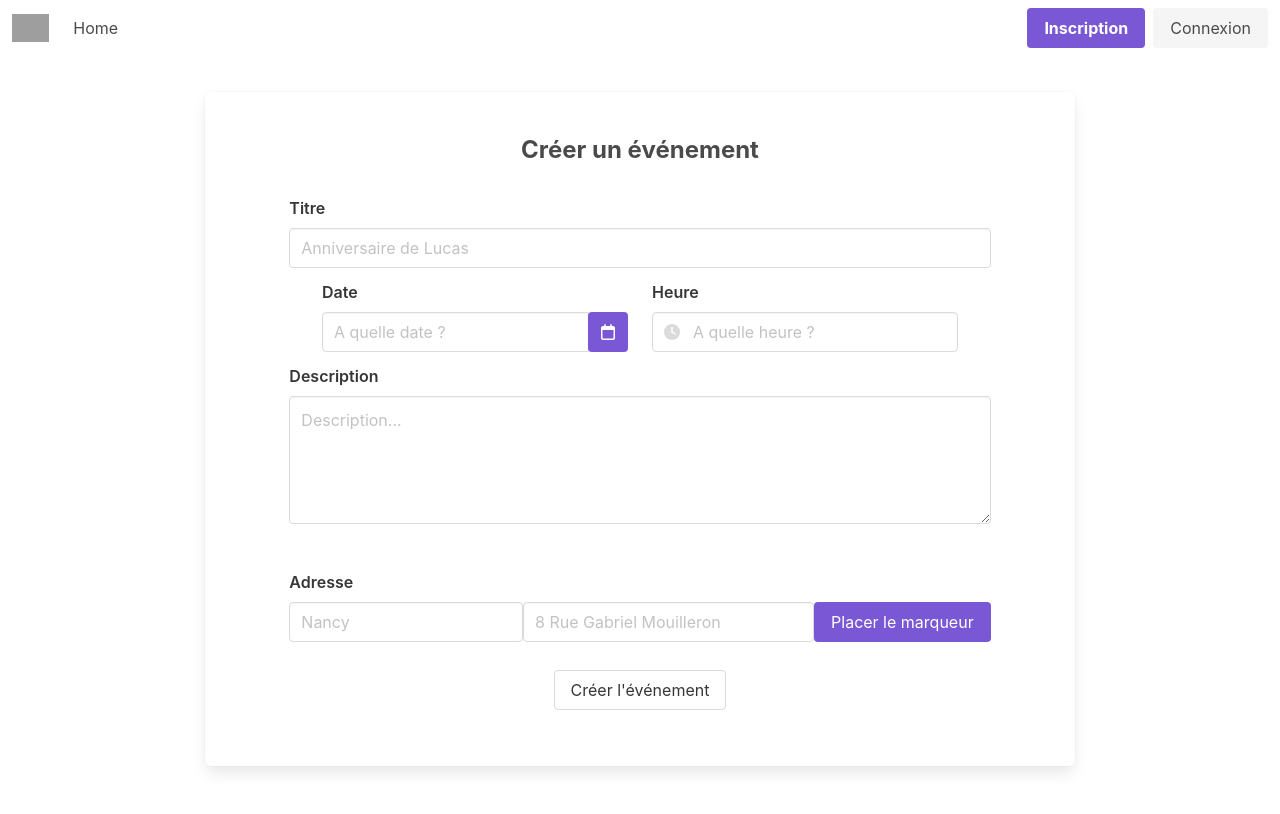
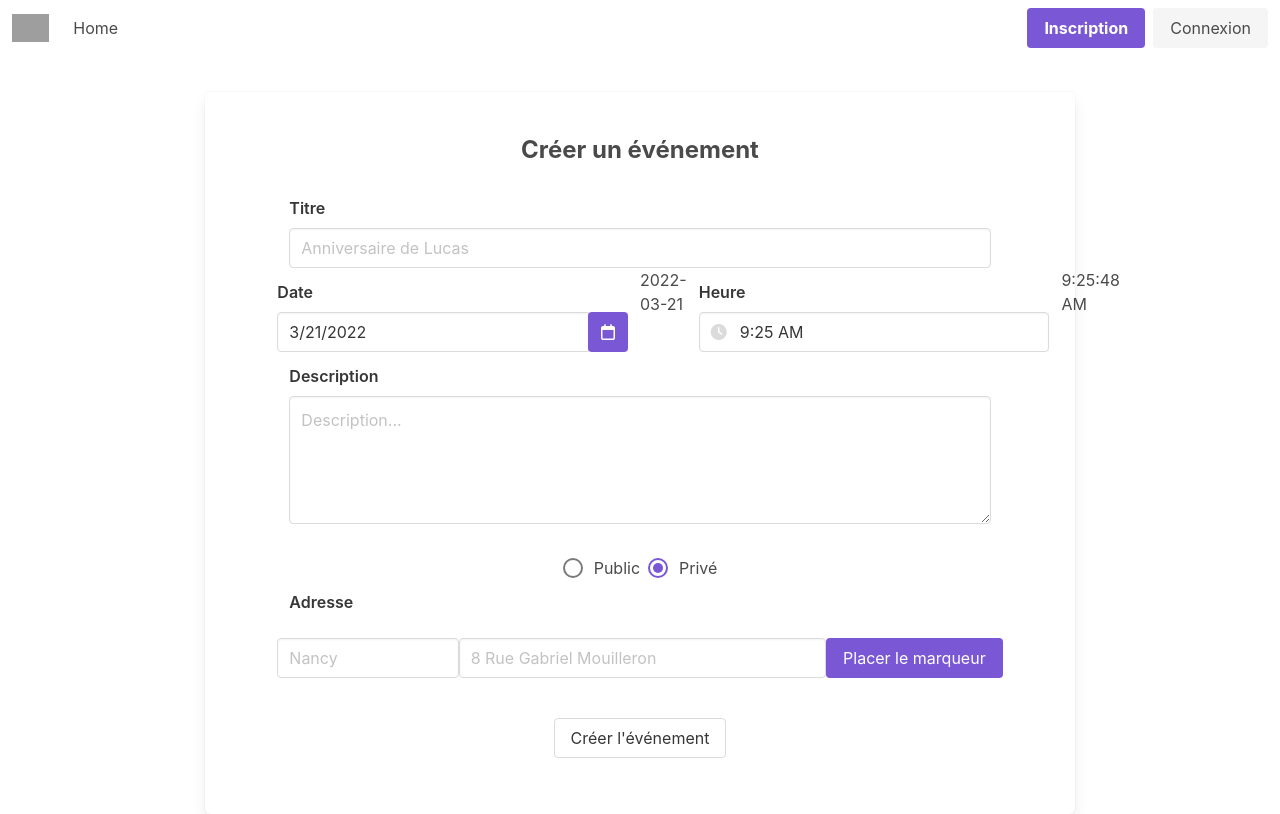
Before and after one commit to LucasHumbert/atelier2-front, a Vue app: page /create/event in a window 1280 px wide. Built offline with nearby package versions, Linux system fonts and the light colour scheme; no server answers; grey boxes are pictures that could not be loaded.

Commit message:
:sparkles: end of create event

```diff
--- a/src/components/EventCreationComponent.vue
+++ b/src/components/EventCreationComponent.vue
@@ -1,6 +1,6 @@
 <template>
   <div class="columns is-multiline is-justify-content-center">
-    <form class="box column is-8 mt-6" @submit.prevent="signup">
+    <form class="box column is-8 mt-6" @submit.prevent="postEvent">
       <div class="column is-12">
         <div>
           <h1 class="has-text-centered is-size-4 pt-4">
@@ -24,6 +24,7 @@
                 <div class="column is-half">
                   <b-field label="Date">
                     <b-datepicker
+                        v-model="date"
                         ref="datepicker"
                         expanded
                         placeholder="A quelle date ?">
@@ -32,12 +33,14 @@
                         @click="$refs.datepicker.toggle()"
                         icon-pack="fa-regular"
                         icon-left="calendar"
-                        type="is-primary" />
+                        type="is-primary"/>
                   </b-field>
                 </div>
+                {{date.toISOString().split('T')[0]}}
                 <div class="column is-half">
                   <b-field label="Heure">
                     <b-timepicker
+                        v-model="hours"
                         placeholder="A quelle heure ?"
                         icon-pack="fa-solid"
                         icon="clock"
@@ -47,6 +50,7 @@
                     </b-timepicker>
                   </b-field>
                 </div>
+                {{hours.toLocaleTimeString()}}
               </section>
             </div>
             <div class="is-flex is-justify-content-center">
@@ -63,37 +67,44 @@
               </b-field>
             </div>
             <div class="is-flex is-justify-content-center">
+              <b-radio v-model="public"
+                       name="public"
+                       native-value="true">
+                Public
+              </b-radio>
+              <b-radio v-model="public"
+                       name="prive"
+                       native-value="false">
+                Privé
+              </b-radio>
+            </div>
             <b-field
                 label="Adresse"
-                       class="column is-12"
-              >
+                class="column is-12"/>
+
             <div class="columns is-gapless">
-                  <b-input class="column is-4"
+              <b-input class="column is-3"
                        v-model="city"
                        type="text"
-                      placeholder="Nancy"
-                  />
+                       placeholder="Nancy"/>
               <b-input class="column"
                        v-model="street"
                        type="text"
-                      placeholder="8 Rue Gabriel Mouilleron"
-                  />
-                  <b-button type="is-primary" @click="addAdress">Placer le marqueur</b-button>
-                </div>
-              </b-field>
+                       placeholder="8 Rue Gabriel Mouilleron"/>
+              <b-button type="is-primary" @click="addAddress">Placer le marqueur</b-button>
             </div>
             <div id="map" v-if="ready">
               <template>
-                <l-map style="height: 300px" :zoom="zoom" :center="center" @click="addMarker"  >
+                <l-map style="height: 300px" :zoom="zoom" :center="center" @click="addMarker">
                   <l-tile-layer :url="url" :attribution="attribution"></l-tile-layer>
                   <l-marker v-if="marker" :lat-lng="marker"></l-marker>
                 </l-map>
               </template>
             </div>
             <div class="is-flex is-justify-content-center pb-4 pt-4">
-              <b-button>
+              <button class="button">
                 Créer l'événement
-              </b-button>
+              </button>
             </div>
           </section>
         </div>
@@ -113,8 +124,10 @@ export default {
       description: '',
       street: '',
       city: '',
-      date: '',
-      confpassword: '',
+      address: '',
+      date: new Date(),
+      hours: new Date(),
+      public: false,
       ready: false,
       url: 'https://{s}.tile.openstreetmap.org/{z}/{x}/{y}.png',
       attribution:
@@ -128,59 +141,70 @@ export default {
   mounted() {
     this.axios.get('http://ip-api.com/json/')
         .then((response) => {
-          this.center =  [response.data.lat, response.data.lon]
+          this.center = [response.data.lat, response.data.lon]
           this.ready = true
         })
   },
   methods: {
-    addStreet() {
-      if (this.street !== '') {
-        this.AdressToLatLng()
-      }
-    },
-    addCity() {
-      if (this.city !== '') {
-        this.AdressToLatLng()
-      }
-    },
-    addAdress() {
-      if (this.concatAdress !== ''){
-        this.AdressToLatLng()
-        console.log("CLICK")
+    addAddress() {
+      if (this.concatAddress !== '') {
+        this.AddressToLatLng()
       }
     },
     addMarker(event) {
       this.marker = event.latlng
-      this.LatLngToAdress()
+      this.LatLngToAddress()
       console.log(this.marker)
     },
-    AdressToLatLng() {
-      this.axios.get(`https://api.geoapify.com/v1/geocode/search?text=${this.adress}&apiKey=d85ed141771b4ab8a3b0304bd9a79b5f`)
+    AddressToLatLng() {
+      this.axios.get(`https://api.geoapify.com/v1/geocode/search?text=${this.concatAddress}&apiKey=d85ed141771b4ab8a3b0304bd9a79b5f`)
           .then((response) => {
             let data = response.data.features[0].properties;
+            console.log(data)
             this.marker = [data.lat, data.lon]
             this.center = [data.lat, data.lon]
-            console.log(this.marker)
           })
           .catch(function (error) {
             console.log(error);
           });
     },
-    LatLngToAdress() {
+    LatLngToAddress() {
       this.axios.get(`https://api.geoapify.com/v1/geocode/reverse?lat=${this.marker.lat}&lon=${this.marker.lng}&apiKey=d85ed141771b4ab8a3b0304bd9a79b5f`)
           .then((response) => {
             let data = response.data.features[0].properties;
-            if (data.housenumber){
+            if (data.housenumber) {
               this.center = [data.lat, data.lon]
-              this.street =  data.housenumber + " " + data.street
+              this.street = data.housenumber + " " + data.street
               this.city = data.city
-              this.adress = data.city + " " + data.street
-            }
-            else {
+              this.address = data.city + " " + data.street
+            } else {
               this.street = data.street
               this.city = data.city
-              this.adress = this.city + " " + data.street
+              this.address = this.city + " " + data.street
             }
+          })
+          .catch(function (error) {
+            console.log(error);
+          });
+    },
+    postEvent() {
+      let fusion = this.date.toISOString().split('T')[0] + ' ' + this.hours.toLocaleTimeString()
+      let date = new Date(fusion);
+      console.log(date)
+      this.axios.post(`http://api.event.local:62560/events`, {
+        title: this.title,
+        description: this.description,
+        address: this.address,
+        date: fusion,
+        lat: this.marker.lat,
+        lon: this.marker.lng,
+        public: this.public
+      }, {
+        headers: { Authorization : `Bearer ${this.$store.state.accessToken}`}
+      })
+          .then((response) => {
+            console.log(response.data)
+            this.$router.push(`/event/${response.data}`)
           })
           .catch(function (error) {
             console.log(error);
@@ -188,7 +212,7 @@ export default {
     }
   },
   computed: {
-    concatAdress() {
+    concatAddress() {
       return this.city + ' ' + this.street
     }
   }
```
Lines whose indentation alone changed are shown as unchanged.
